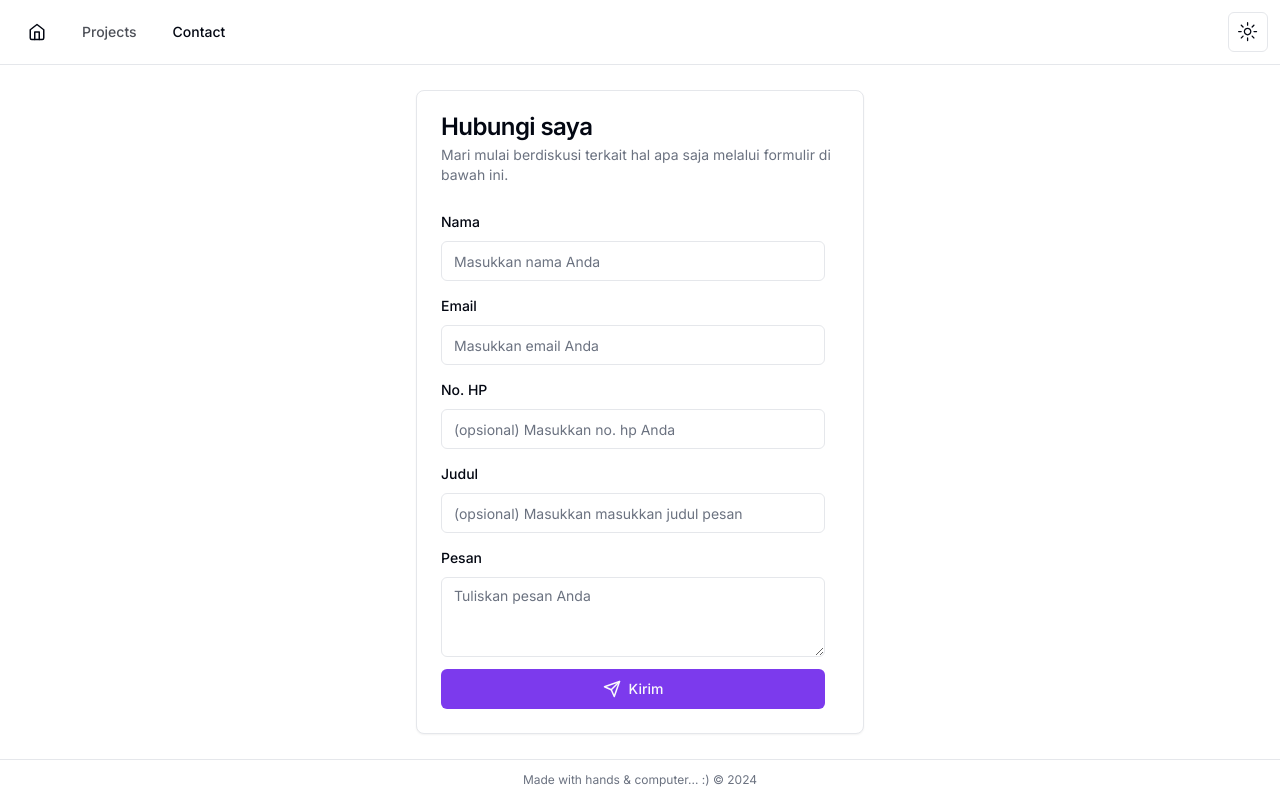
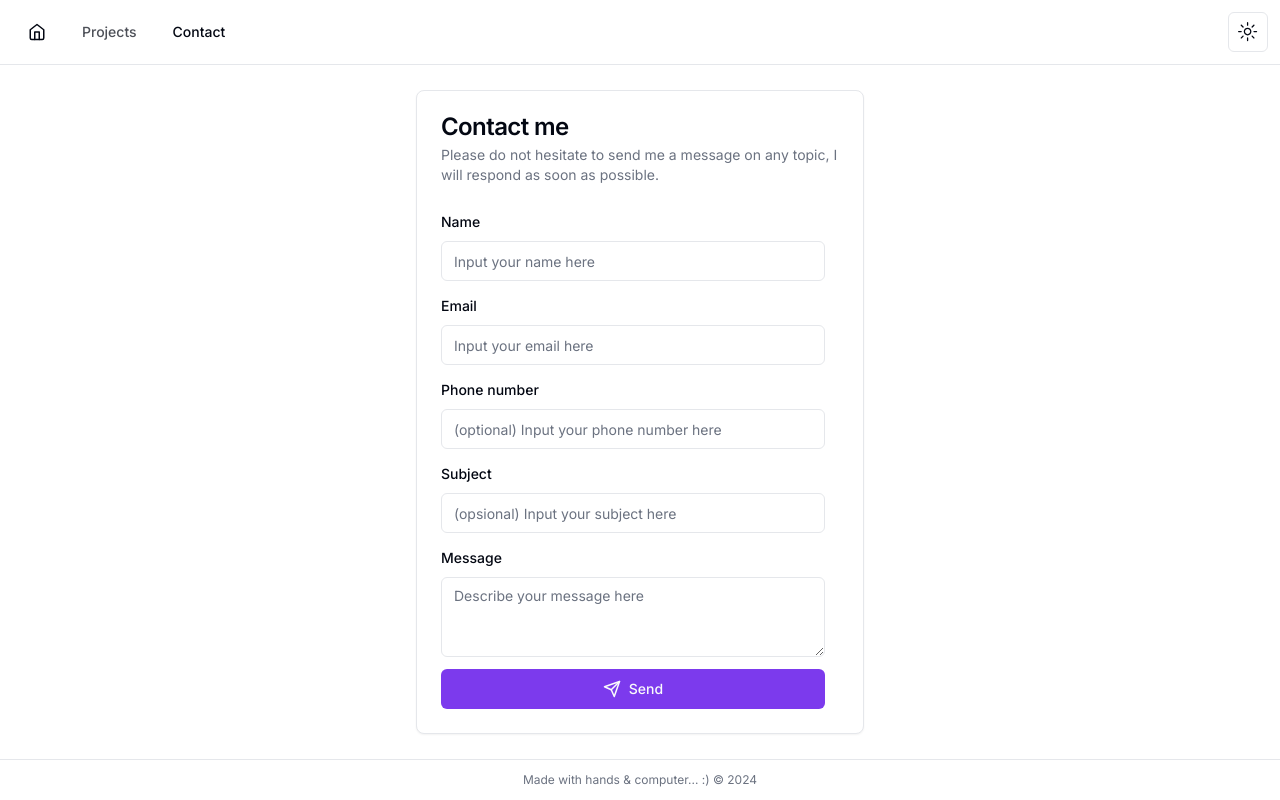
Before and after one commit to nuzulh/nuzulh-dev, a Next.js app: page /contact in a window 1280 px wide. Built offline with nearby package versions, Linux system fonts and the light colour scheme.

Commit message:
update: my documents link, make the site english

```diff
--- a/app/contact/page.tsx
+++ b/app/contact/page.tsx
@@ -8,9 +8,9 @@ export default function ContactPage() {
       <main className="grow p-4 w-full flex flex-col items-center justify-center gap-4">
         <Card className="w-full max-w-md">
           <CardHeader>
-            <CardTitle>Hubungi saya</CardTitle>
+            <CardTitle>Contact me</CardTitle>
             <CardDescription>
-              Mari mulai berdiskusi terkait hal apa saja melalui formulir di bawah ini.
+              Please do not hesitate to send me a message on any topic, I will respond as soon as possible.
             </CardDescription>
           </CardHeader>
           <CardContent>
--- a/app/page.tsx
+++ b/app/page.tsx
@@ -1,7 +1,7 @@
 import { PageContainer } from "@/components/container";
 import { Avatar, AvatarFallback, AvatarImage } from "@/components/ui/avatar";
 import { Button } from "@/components/ui/button";
-import { Code, Code2, Download, Github, Linkedin, Loader2 } from "lucide-react";
+import { Code, Code2, Download, FolderOpen, Github, Linkedin, Loader2 } from "lucide-react";
 import Link from "next/link";
 
 export default function HomePage() {
@@ -29,9 +29,9 @@ export default function HomePage() {
           Strong problem-solving skills and a commitment to staying current with emerging trends in web
           development.
         </p>
-        <Link href={process.env.NEXT_PUBLIC_CV_URL!} target="_blank">
+        <Link href={process.env.NEXT_PUBLIC_FOLDER_URL!} target="_blank">
           <Button>
-            <Download size={18} className="mr-2" /> Download CV
+            <FolderOpen size={18} className="mr-2" /> My Documents
           </Button>
         </Link>
         <div className="flex gap-4 border-r border-l px-4 py-2 mt-4">
--- a/components/forms/contact.form.tsx
+++ b/components/forms/contact.form.tsx
@@ -15,11 +15,11 @@ import SMTPTransport from "nodemailer/lib/smtp-transport";
 import { contactMe } from "@/lib/actions/contact-me";
 
 const contactSchema = z.object({
-  name: z.string().min(1, "Nama tidak boleh kosong"),
-  email: z.string().email("Email tidak valid"),
+  name: z.string().min(1, "Please input your name"),
+  email: z.string().email("Email is invalid"),
   phone: z.string().optional(),
   subject: z.string().optional(),
-  message: z.string().min(1, "Pesan tidak boleh kosong"),
+  message: z.string().min(1, "Please input your message"),
 });
 
 export type ContactSchema = z.infer<typeof contactSchema>;
@@ -43,7 +43,7 @@ export function ContactForm() {
         const result = await contactMe(values) as ApiResponse<SMTPTransport.SentMessageInfo>;
 
         toast[result.error ? "error" : "success"](
-          result.error ? "Aksi gagal!" : "Aksi berhasil!",
+          result.error ? "Failed to sent!" : "Sent successfully!",
           { description: result.message },
         );
 
@@ -61,9 +61,9 @@ export function ContactForm() {
           name="name"
           render={({ field }) => (
             <FormItem>
-              <FormLabel>Nama</FormLabel>
+              <FormLabel>Name</FormLabel>
               <FormControl>
-                <Input {...field} placeholder="Masukkan nama Anda" />
+                <Input {...field} placeholder="Input your name here" />
               </FormControl>
               <FormMessage />
             </FormItem>
@@ -77,7 +77,7 @@ export function ContactForm() {
             <FormItem>
               <FormLabel>Email</FormLabel>
               <FormControl>
-                <Input {...field} placeholder="Masukkan email Anda" />
+                <Input {...field} placeholder="Input your email here" />
               </FormControl>
               <FormMessage />
             </FormItem>
@@ -89,9 +89,9 @@ export function ContactForm() {
           name="phone"
           render={({ field }) => (
             <FormItem>
-              <FormLabel>No. HP</FormLabel>
+              <FormLabel>Phone number</FormLabel>
               <FormControl>
-                <Input {...field} placeholder="(opsional) Masukkan no. hp Anda" />
+                <Input {...field} placeholder="(optional) Input your phone number here" />
               </FormControl>
               <FormMessage />
             </FormItem>
@@ -103,9 +103,9 @@ export function ContactForm() {
           name="subject"
           render={({ field }) => (
             <FormItem>
-              <FormLabel>Judul</FormLabel>
+              <FormLabel>Subject</FormLabel>
               <FormControl>
-                <Input {...field} placeholder="(opsional) Masukkan masukkan judul pesan" />
+                <Input {...field} placeholder="(opsional) Input your subject here" />
               </FormControl>
               <FormMessage />
             </FormItem>
@@ -117,16 +117,16 @@ export function ContactForm() {
           name="message"
           render={({ field }) => (
             <FormItem>
-              <FormLabel>Pesan</FormLabel>
+              <FormLabel>Message</FormLabel>
               <FormControl>
-                <Textarea {...field} placeholder="Tuliskan pesan Anda" />
+                <Textarea {...field} placeholder="Describe your message here" />
               </FormControl>
               <FormMessage />
             </FormItem>
           )}
         />
         <Button disabled={isSubmitting} className="mt-4 flex gap-2 w-full">
-          <Send size={18} /> Kirim
+          <Send size={18} /> Send
         </Button>
       </form>
     </Form>
```
Also changed, not shown: 1 other file (tests, documents, lock files or other folders).
